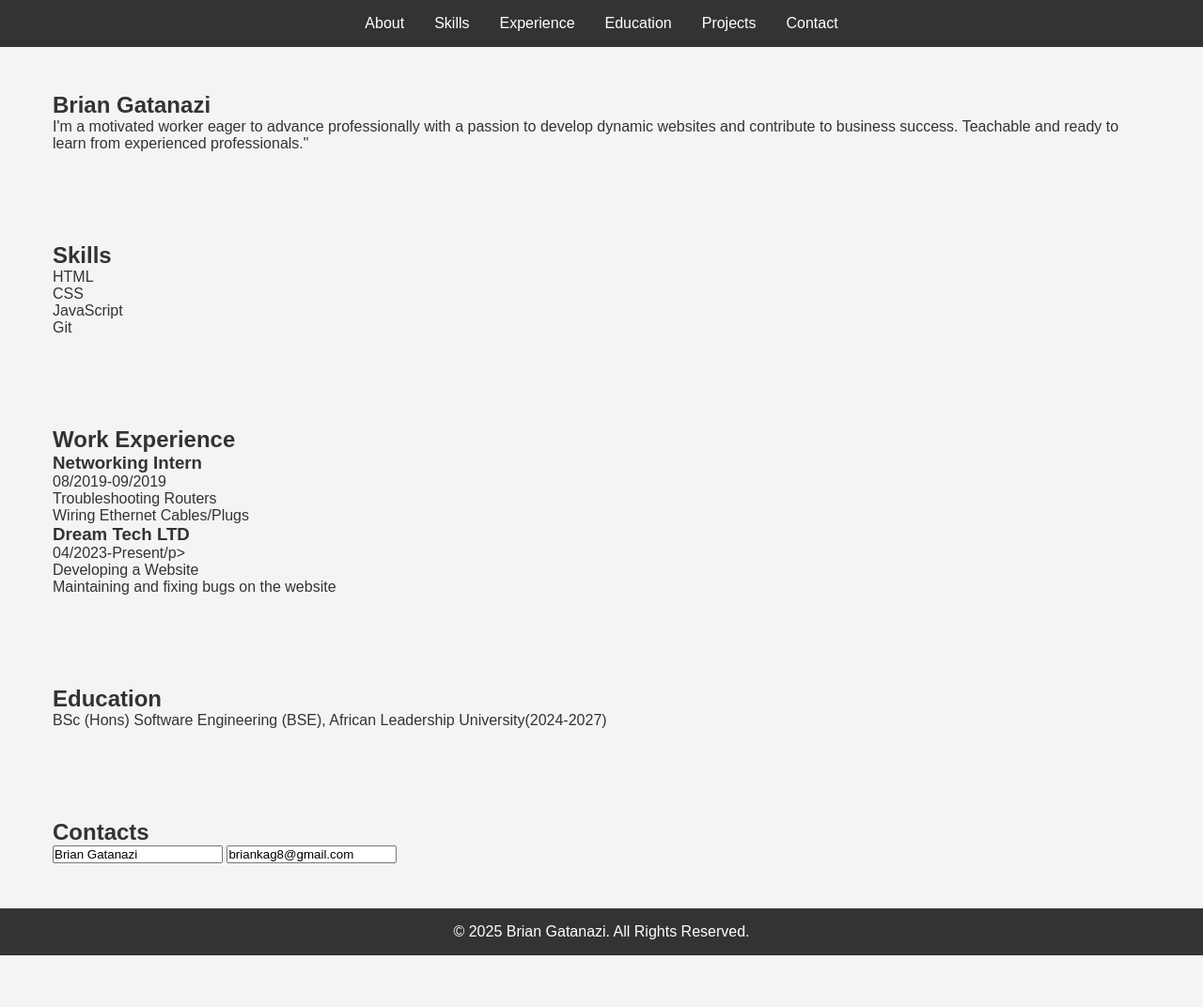
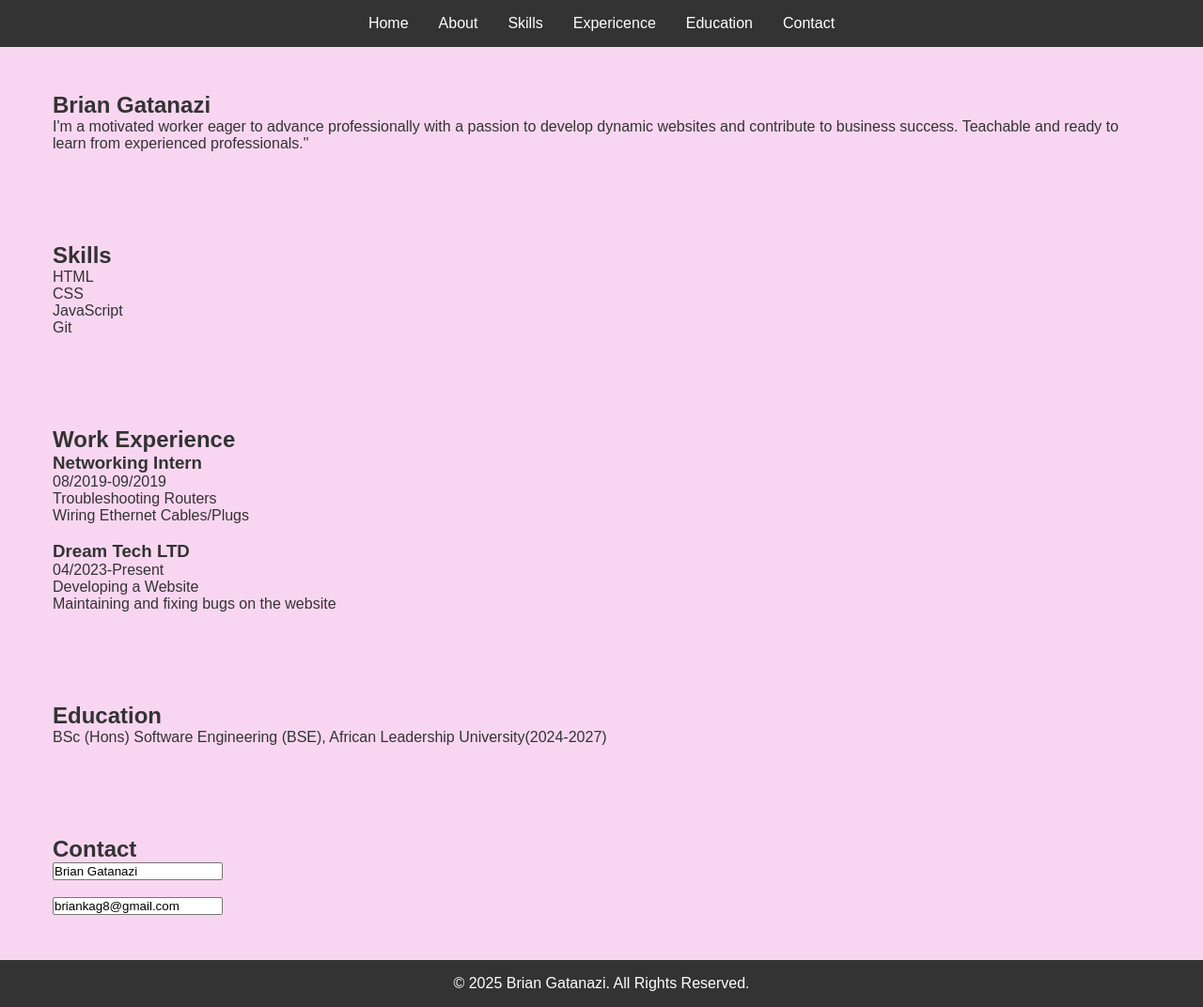
Before and after one commit to briang8/myresume, a plain HTML site: page hearmeout/index.html in a window 1280 px wide. Shown: the whole page at 94% size. Before the commit the page ends 1017 px from the top, so only its background shows below. Drawn offline with Linux system fonts and the light colour scheme.

Commit message:
runitagain

```diff
--- a/hearmeout/index.html
+++ b/hearmeout/index.html
@@ -3,7 +3,7 @@
 
 <head>
     <meta charset="UTF-8">
-    <meta name="viewport" content="width=device-width, initial-scale=1.0">
+    <meta name="viewport" content="width=device-width, initial-scale=1">
     <title>Brian Gatanazi - Resume</title>
     <link rel="stylesheet" href="style.css">
 </head>
@@ -11,16 +11,28 @@
 <body>
     <!-- Header with Navigation -->
     <header>
-        <nav>
-            <ul>
-                <li><a href="#about">About</a></li>
-                <li><a href="#skills">Skills</a></li>
-                <li><a href="#experience">Experience</a></li>
-                <li><a href="#education">Education</a></li>
-                <li><a href="#projects">Projects</a></li>
-                <li><a href="#contact">Contact</a></li>
+        <nav class="navbar-menu">
+            <ul class="nav">
+              <li class="nav-item">
+                <a href="#" class="nav-link">Home</a>
+              </li>
+              <li class="nav-item">
+                <a href="#about" class="nav-link">About</a>
+              </li>
+              <li class="nav-item">
+                <a href="#skills" class="nav-link">Skills</a>
+              </li>
+              <li class="nav-item">
+                <a href="#experience" class="nav-link">Expericence</a>
+              </li>
+              <li class="nav-item">
+                <a href="#education" class="nav-link">Education</a>
+              </li>
+              <li class="nav-item">
+                <a href="#contact" class="nav-link">Contact</a>
+              </li>
             </ul>
-        </nav>
+          </nav>
     </header>
 
     <!-- About Section -->
@@ -55,9 +67,9 @@
                     <li>Troubleshooting Routers</li>
                     <li>Wiring Ethernet Cables/Plugs </li>
                 </ul>
-
+                <br>
                 <h3>Dream Tech LTD</h3>
-                <p>04/2023-Present/p>
+                <p>04/2023-Present </p>
                 <ul>
                     <li>Developing a Website</li>
                     <li>Maintaining and fixing bugs on the website</li>
@@ -78,9 +90,9 @@
     <!-- Contact Section -->
     <section id="contact">
         <div class="container">
-            <h2>Contacts</h2>
+            <h2>Contact</h2>
             <form id="contact-form">
-                <input type="text" id="name" value="Brian Gatanazi" readonly />
+                <input type="text" id="name" value="Brian Gatanazi" readonly /> <br><br>
                 <input type="text" id="email" value="briankag8@gmail.com" readonly />
             </form>
         </div>
--- a/hearmeout/style.css
+++ b/hearmeout/style.css
@@ -7,7 +7,7 @@
 
 body {
     font-family: Arial, sans-serif;
-    background-color: #f4f4f4;
+    background-color: #f8d6f1;
     color: #333;
 }
 
```
